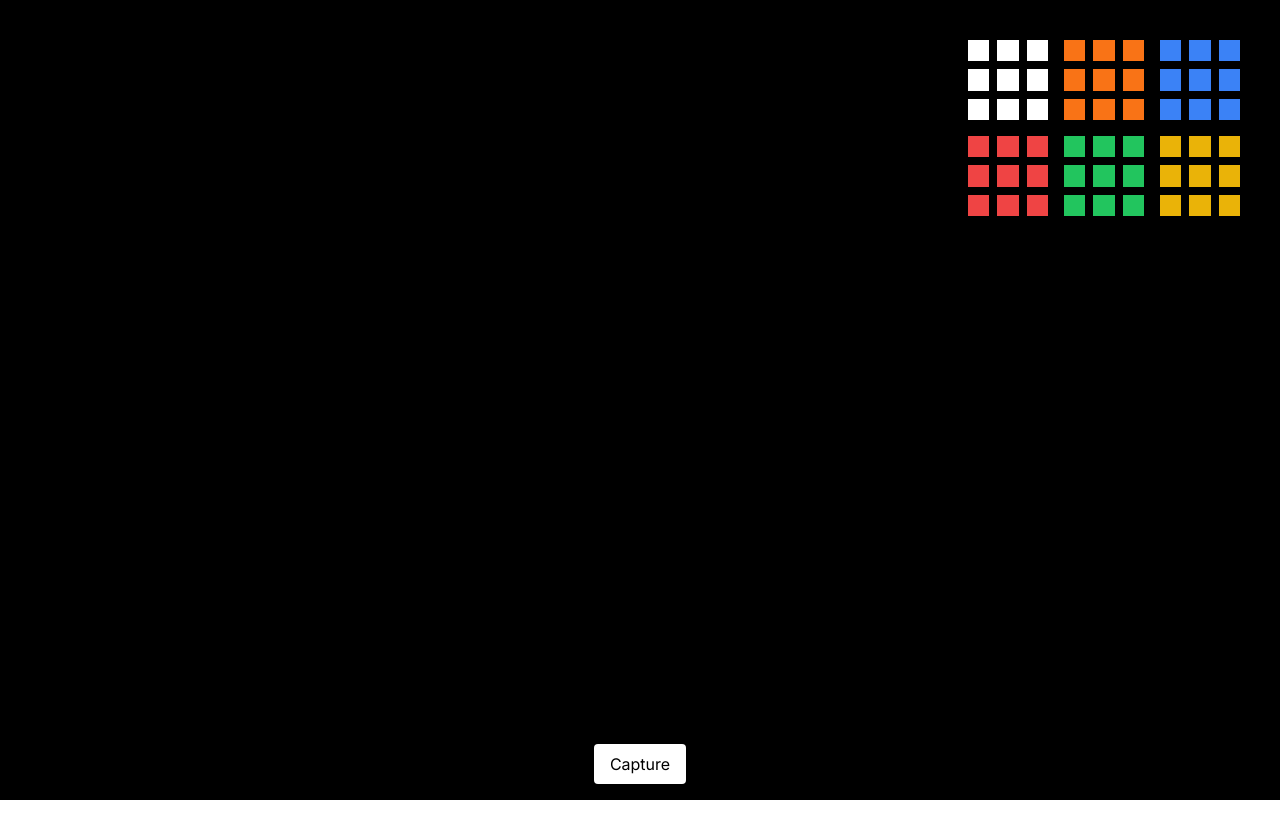
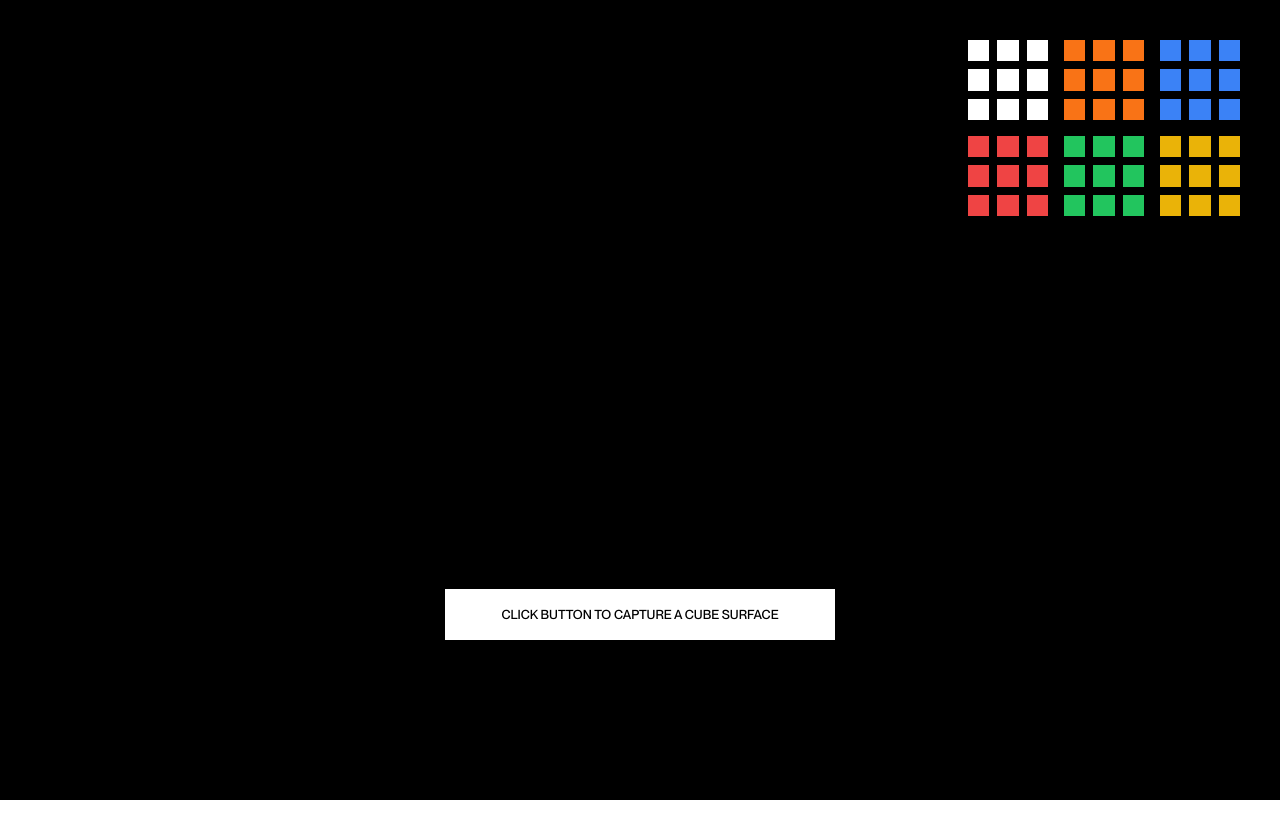
Before and after one commit to itsyuimorii/RubikAI-Solver-Interface-build-with-Next.js-TailwindCSS, a Next.js app: page /ScanCube in a window 1280 px wide. Shown: the top 838 px of the page. Built offline with nearby package versions, Linux system fonts and the light colour scheme; no server answers.

Commit message:
Update page.js

```diff
--- a/app/ScanCube/page.js
+++ b/app/ScanCube/page.js
@@ -25,7 +25,7 @@ export default function ScanCube() {
 
     return (
         <main className="relative h-screen">
-            <div className='bg-black relative flex items-center justify-left h-screen overflow-hidden pl-20'>
+            <div className='bg-black relative flex items-center justify-center h-screen overflow-hidden '>
                 <CameraFeed modelPath="/models/web_model/model.json" />
             </div>
             <div className="absolute top-0 right-0 p-10">
@@ -99,8 +99,8 @@ export default function ScanCube() {
                 </div>
             </div>
 
-            <div className="absolute bottom-0 w-full flex justify-center p-4">
-                <button onClick={handleCapture} className="bg-white py-2 px-4 rounded">Capture</button>
+            <div className="absolute bottom-0 w-full flex justify-center p-40">
+                <button onClick={handleCapture} className="bg-white text-[1vw] uppercase font-ppneue-montreal font-medium py-4 px-14">Click Button to Capture a Cube surface</button>
             </div>
             <Footer />
         </main>
```
